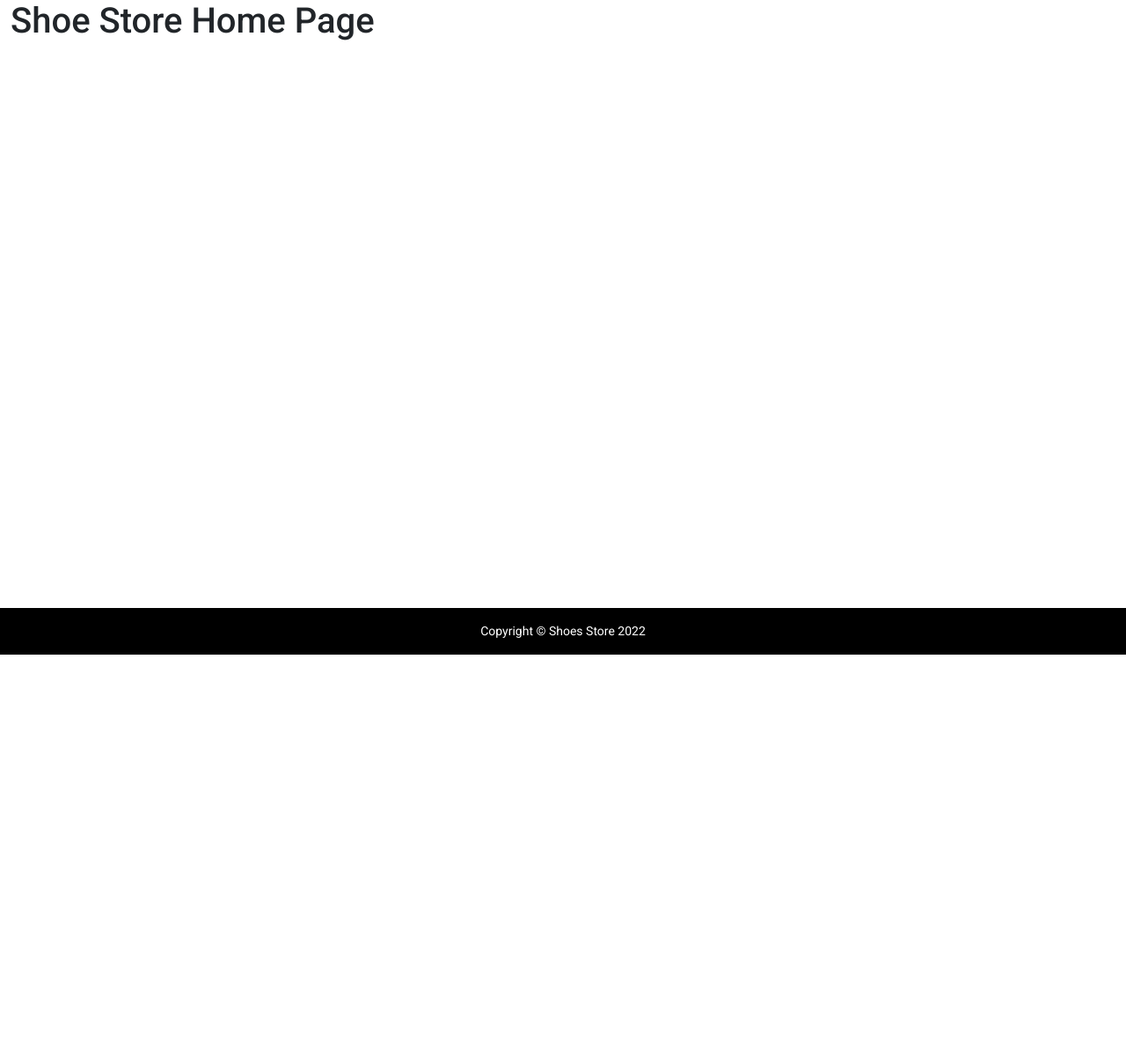
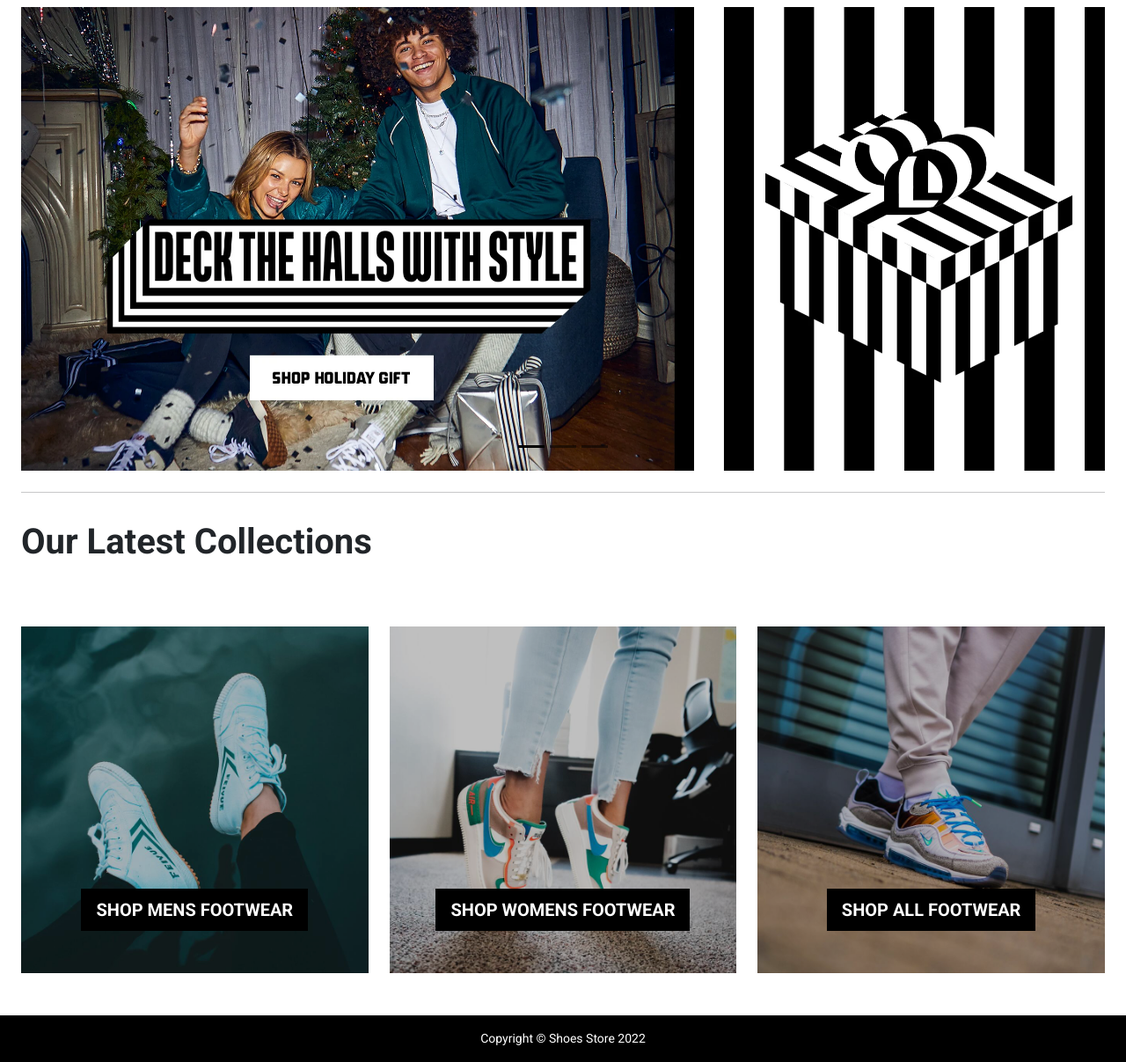
Before and after one commit to koyoi-dev/shoes-store-v2, a Laravel app: page / in a window 1280 px wide. Shown: the part 56-1263 px from the top of the page at 88% size. Before the commit the page ends 800 px from the top, so only its background shows below. Run offline with Laravel 9, Linux system fonts and the light colour scheme; data comes from the database, SQL or seed files in the repository; data that the repository does not hold is empty; style sheets or scripts are compiled from the project's sources.

Commit message:
add home page

```diff
--- a/app/Http/Controllers/HomeController.php
+++ b/app/Http/Controllers/HomeController.php
@@ -2,12 +2,15 @@
 
 namespace App\Http\Controllers;
 
-use Illuminate\Http\Request;
+use App\Models\Shoe;
 
 class HomeController extends Controller
 {
     public function index()
     {
-        return view('home');
+        $shoes = Shoe::query()->latest()->take(5)->get();
+        return view('home', [
+            'shoes' => $shoes
+        ]);
     }
 }
--- a/database/seeders/CategorySeeder.php
+++ b/database/seeders/CategorySeeder.php
@@ -11,7 +11,6 @@ class CategorySeeder extends Seeder
     protected static $categories = [
         'Mens',
         'Womens',
-        'Kids'
     ];
     /**
      * Run the database seeds.
--- a/resources/views/home.blade.php
+++ b/resources/views/home.blade.php
@@ -1,5 +1,93 @@
 @extends('layouts.app')
 
 @section('content')
-    <h1>Shoe Store Home Page</h1>
+    <div class="container-xxl">
+        <div class="mt-2 mb-4">
+            <div id="homePageCarousel" class="carousel carousel-dark slide" data-bs-ride="carousel"
+                 data-bs-interval="4000">
+                <div class="carousel-indicators">
+                    <button type="button" data-bs-target="#homePageCarousel" data-bs-slide-to="0" class="active"
+                            aria-current="true" aria-label="Slide 1"></button>
+                    <button type="button" data-bs-target="#homePageCarousel" data-bs-slide-to="1"
+                            aria-label="Slide 2"></button>
+                    <button type="button" data-bs-target="#homePageCarousel" data-bs-slide-to="2"
+                            aria-label="Slide 3"></button>
+                </div>
+                <div class="carousel-inner">
+                    <div class="carousel-item active">
+                        <img class="d-block img-fluid"
+                             src="{{ asset('/img/carousels/1.webp') }}"
+                             alt="...">
+                    </div>
+                    <div class="carousel-item">
+                        <img class="d-block img-fluid"
+                             src="{{ asset('/img/carousels/2.webp') }}"
+                             alt="...">
+                    </div>
+                    <div class="carousel-item">
+                        <img class="d-block img-fluid"
+                             src="{{ asset('/img/carousels/3.webp') }}"
+                             alt="...">
+                    </div>
+                </div>
+            </div>
+        </div>
+        <hr>
+        <section class="py-3">
+            <h2 class="h1 fw-bold">Our Latest Collections</h2>
+            <div class="row row-cols-2 row-cols-sm-3 row-cols-md-5">
+                @foreach($shoes as $shoe)
+                    <div class="col">
+                        <div class="product-card card h-100" role="button">
+                            <img src="{{ \Illuminate\Support\Facades\Storage::url($shoe->images->first()->path) }}"
+                                 class="card-img-top"
+                                 alt="...">
+                            <div class="card-body">
+                                <hr class="mt-0"/>
+                                <small class="d-block fw-bold">{{ $shoe->name }}</small>
+                                <small
+                                    class="card-text d-block mt-2">Rp. {{ number_format($shoe->price, 0, ',', '.') }}</small>
+                                <a href="{{ route('shoes.show', $shoe->id) }}" class="stretched-link"></a>
+                            </div>
+                        </div>
+                    </div>
+                @endforeach
+            </div>
+        </section>
+        <section class="py-5">
+
+            <div class="row row-cols-1 row-cols-sm-3">
+                <div class="col mb-3 mb-sm-0">
+                    <div class="position-relative">
+                        <div class="overlay bg-black bg-opacity-25">
+                            <a href="{{ route('shoes', ['category' => \App\Models\Category::query()->where('name', 'LIKE', '%'.'men'.'%')->first()->id]) }}" class="btn btn-lg btn-black mt-auto mb-5 fw-bold text-uppercase">
+                                Shop Mens Footwear
+                            </a>
+                        </div>
+                        <img class="img-fluid" src="{{ asset('/img/men.jpg') }}" alt="Shop Mens Footwear">
+                    </div>
+                </div>
+                <div class="col mb-3 mb-sm-0">
+                    <div class="position-relative">
+                        <div class="overlay bg-black bg-opacity-25">
+                            <a href="{{ route('shoes', ['category' => \App\Models\Category::query()->where('name', 'LIKE', '%'.'women'.'%')->first()->id]) }}" class="btn btn-lg btn-black mt-auto mb-5 fw-bold text-uppercase">
+                                Shop Womens Footwear
+                            </a>
+                        </div>
+                        <img class="img-fluid" src="{{ asset('/img/women.jpg') }}" alt="Shop Womens Footwear">
+                    </div>
+                </div>
+                <div class="col mb-3 mb-sm-0">
+                    <div class="position-relative">
+                        <div class="overlay bg-black bg-opacity-25">
+                            <a href="{{ route('shoes') }}" class="btn btn-lg btn-black mt-auto mb-5 fw-bold text-uppercase">
+                                Shop All Footwear
+                            </a>
+                        </div>
+                        <img class="img-fluid" src="{{ asset('/img/all.jpg') }}" alt="Shop All Footwear">
+                    </div>
+                </div>
+            </div>
+        </section>
+    </div>
 @endsection
```
Also changed, not shown: TODO.md (+0 -3 lines), public/img/all.jpg (added), public/img/carousels/1.webp (added), public/img/carousels/2.webp (added), public/img/carousels/3.webp (added), public/img/men.jpg (added), public/img/women.jpg (added).
